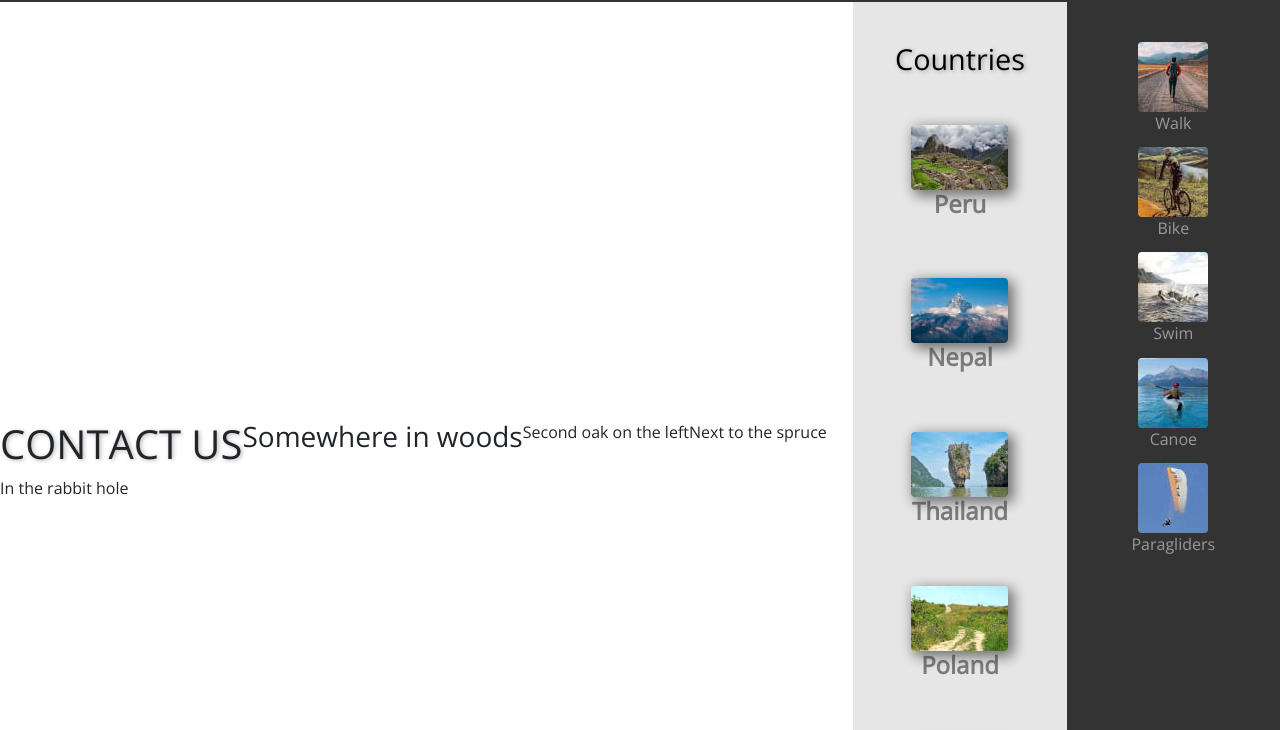
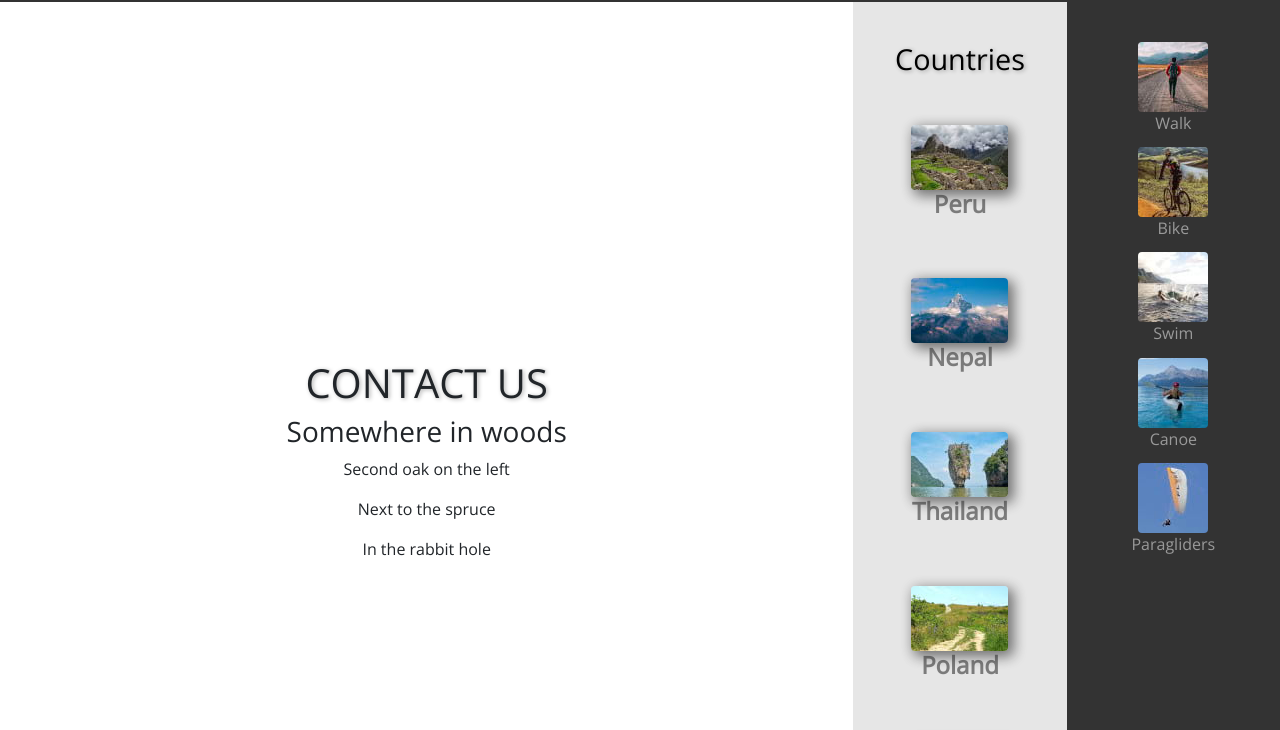
Before and after one commit to karolbulwin/One-page-website-v2, a website: page contact-us.html in a window 1280 px wide. Shown: the part 70-800 px from the top of the page. Drawn offline with nearby package versions, Linux system fonts and the light colour scheme.

Commit message:
for contact-us.html

```diff
--- a/public/stylesheets/style.scss
+++ b/public/stylesheets/style.scss
@@ -181,6 +181,12 @@ aside {
     }
 }
 
+.contact-us {
+    display: block;
+    margin: 3.125em;
+    text-align: center;
+}
+
 footer {
     background-color: $main;
     color: lighten($color: $main, $amount: 70%);
```
Also changed, not shown: public/stylesheets/style.css, 1 other file.
